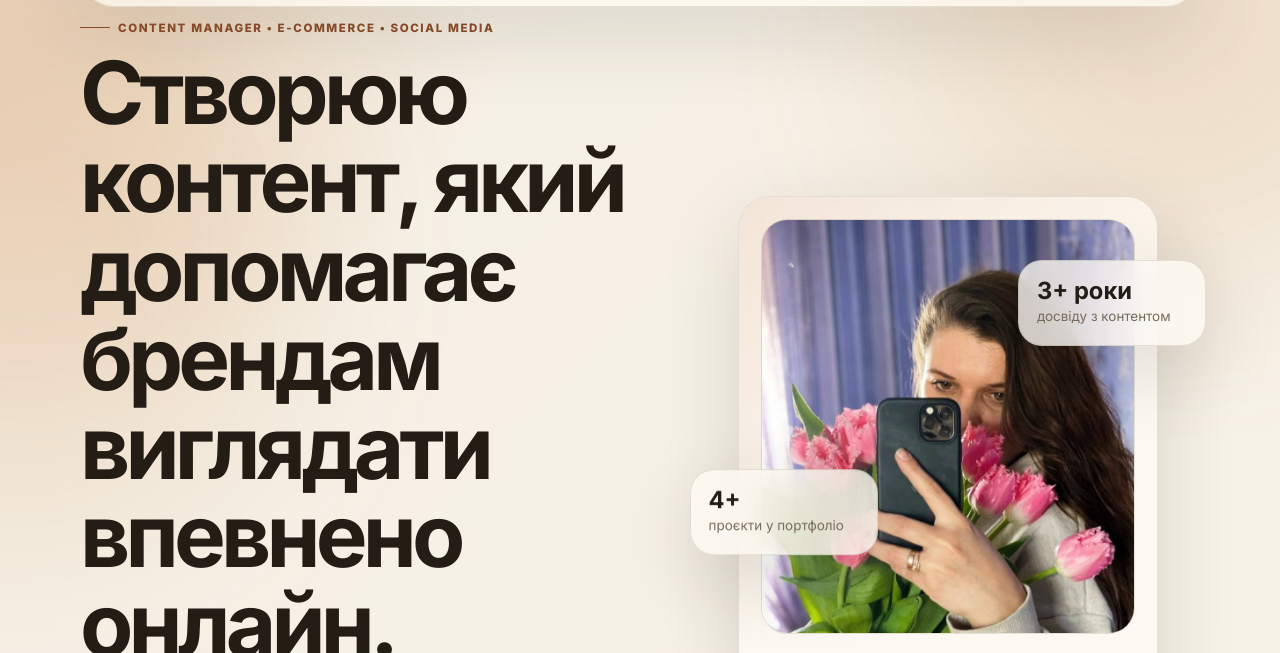
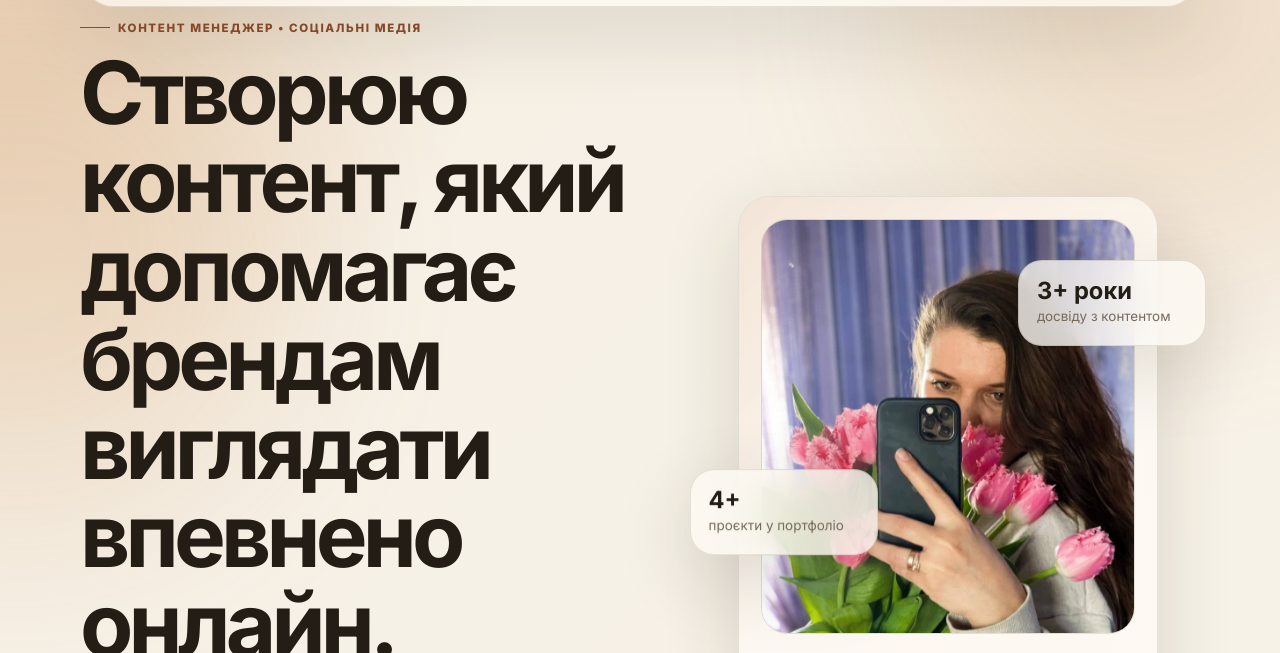
Before and after one commit to lItycs/Portfolio, a plain HTML site: page index.html in a window 1280 px wide. Shown: the part 79-732 px from the top of the page. Drawn offline with Linux system fonts and the light colour scheme.

Commit message:
translate any words from English to Ukrain

```diff
--- a/index.html
+++ b/index.html
@@ -38,7 +38,7 @@
   <main>
     <section class="hero section" id="home">
       <div class="hero-content reveal">
-        <p class="eyebrow">Content Manager • E-commerce • Social Media</p>
+        <p class="eyebrow">Контент менеджер • Соціальні медія</p>
         <h1>Створюю контент, який допомагає брендам виглядати впевнено онлайн.</h1>
         <p class="hero-description">
           Наповнюю сайти, оформлюю картки товарів, працюю з текстами, зображеннями,
```
